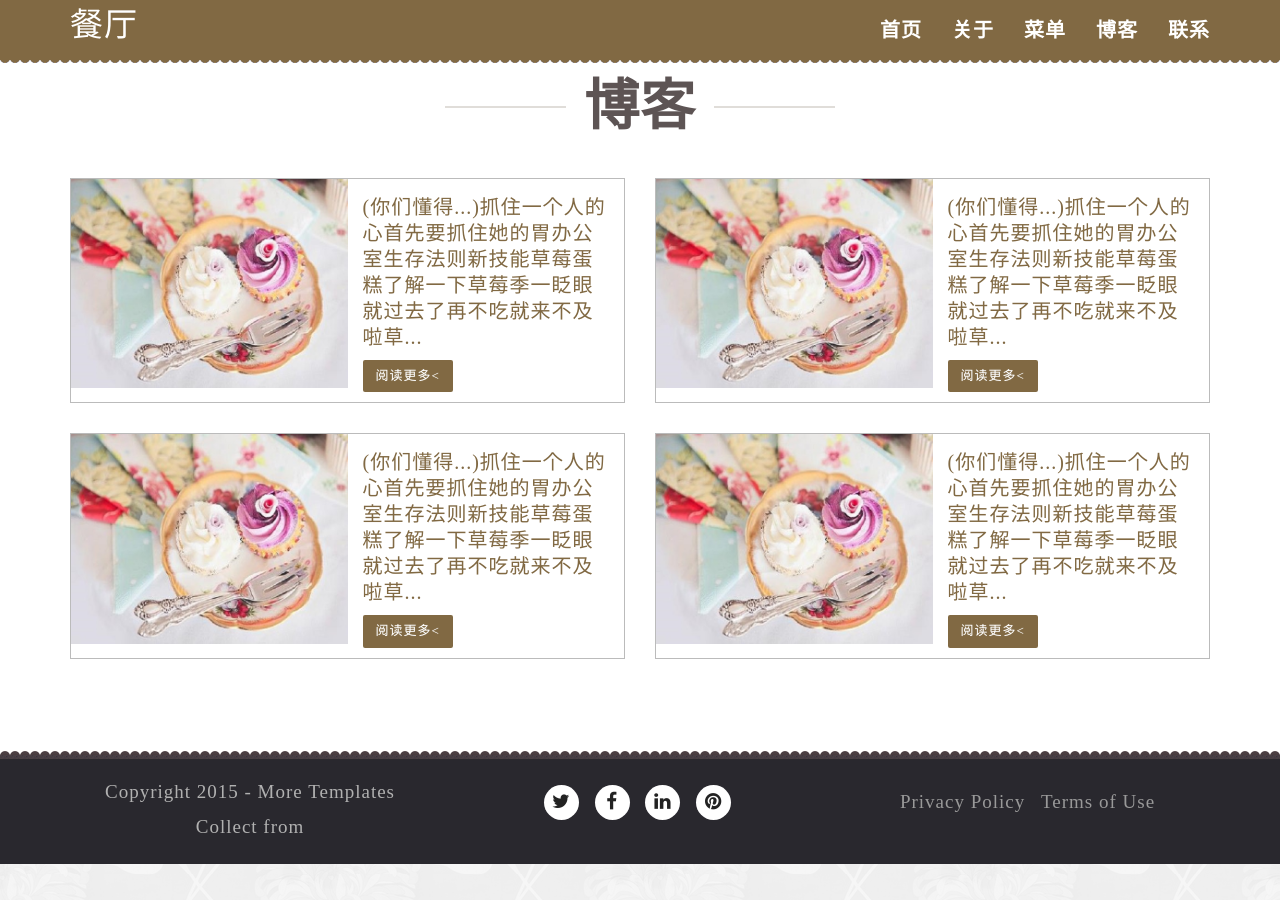
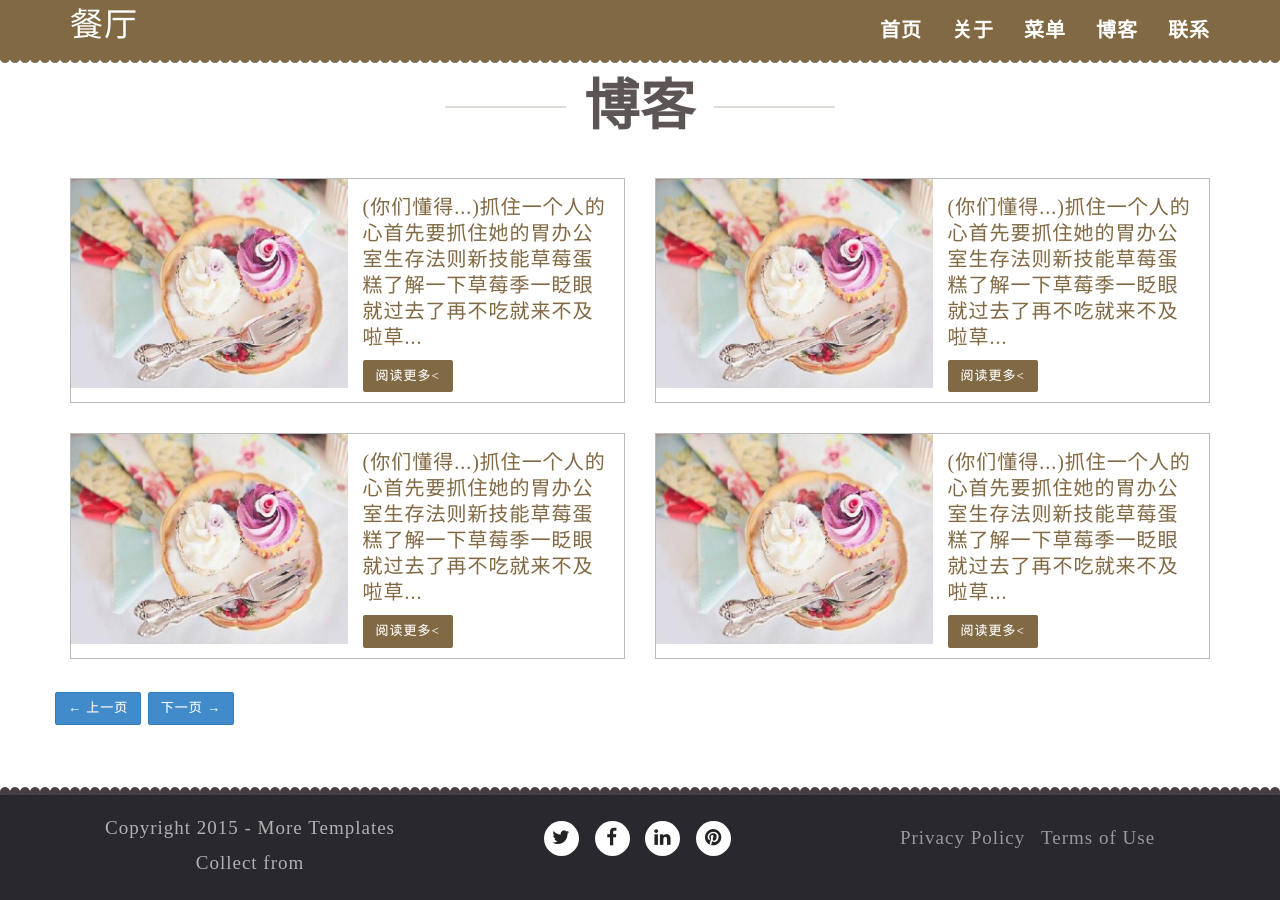
Before and after one commit to su2828/hotel, a Jekyll site: the page built from blog.html, in a window 1280 px wide and 900 px high, scrolled down 717 px. Built offline with Jekyll 4.4.1, drawn with Linux system fonts in a browser that asks for light colours; some web fonts are replaced; before the commit the page ends 1581 px from its top, so only the background shows below that.

Commit message:
Update blog.html

```diff
--- a/blog.html
+++ b/blog.html
@@ -32,6 +32,12 @@ layout: base
 </div>
 {% endfor %}
 <!-- 循环的结束 -->
+
+<!-- 分页	 -->
+<div class="clearfix">
+    <a class="btn btn-primary float-left" href="#">&larr; 上一页</a>
+    <a class="btn btn-primary float-right" href="#">下一页 &rarr;</a>
+</div>
 </div>
 </div>
 </article>
```
